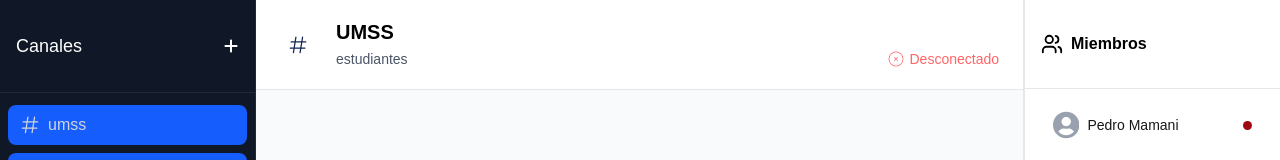
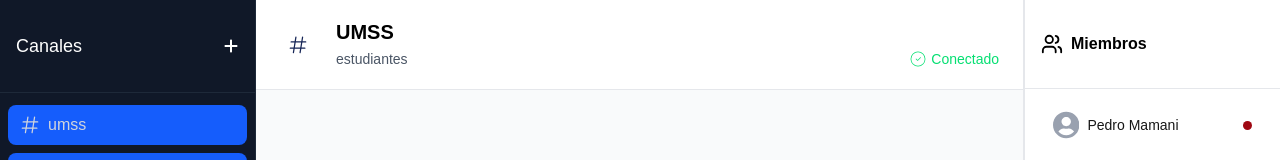
Before and after one commit to neverdead1/juntuChat-frontend, a Next.js app: page /dashBoard in a window 1280 px wide. Shown: the top 160 px of the page. Built offline with nearby package versions, Linux system fonts and the light colour scheme.

Commit message:
delete:codigo

```diff
--- a/src/app/dashBoard/components/headerChat.tsx
+++ b/src/app/dashBoard/components/headerChat.tsx
@@ -11,30 +11,24 @@
   return (
     <div className="w-full bg-white border-b border-gray-200 py-5 px-6 flex items-center justify-between">
 
-      {/* Columna 1: Botón */}
       <div className="shrink-0">
         <button className="p-2  text-blue-950 rounded-full transition duration-200">
           <GoHash size={20} />
         </button>
       </div>
 
-      {/* Columna 2: Nombre + Descripción + Estado */}
       <div className="flex-1 flex flex-col ml-5">
 
-        {/* Fila 1: Nombre */}
         <p className="text-black text-xl font-semibold leading-tight">
           {nombreChat}
         </p>
 
-        {/* Fila 2: Descripción + Estado */}
         <div className="flex items-center justify-between mt-1">
 
-          {/* Descripción */}
           <p className="text-gray-600 text-sm">
             {descripcion}
           </p>
 
-          {/* Estado */}
           {estado ? (
             <div className="flex items-center text-green-400 gap-1 ml-4">
               <CiCircleCheck size={18} />
--- a/src/app/dashBoard/components/inputChat.tsx
+++ b/src/app/dashBoard/components/inputChat.tsx
@@ -11,7 +11,6 @@
   return (
     <div className="flex items-center gap-2 w-full p-2 bg-white rounded-xl shadow-sm border border-gray-200">
 
-      {/* Input */}
       <input
         type="text"
         placeholder={`Mensaje en ${nombreGrupo ? "#" + nombreGrupo : "el grupo"}`}
@@ -20,7 +19,6 @@
         className="flex-1 text-gray-800 bg-transparent outline-none px-2"
       />
 
-      {/* Botón enviar */}
       <button
         onClick={onSend}
         className="p-2 rounded-lg bg-gray-200 hover:bg-gray-300 active:bg-blue-500 transition"
--- a/src/app/dashBoard/components/listaConectador.tsx
+++ b/src/app/dashBoard/components/listaConectador.tsx
@@ -9,10 +9,10 @@
 
 export function ListaConectados({ estadoUsr, nombreUsr }: Props) {
   return (
-    <div className="w-full px-3 py-1"> {/* mucho más compacto */}
+    <div className="w-full px-3 py-1">
 
       <button className="flex items-center gap-2 w-full hover:bg-gray-100 p-1 rounded-lg transition">
-        <FotoPerfilUsr imagenUrl="" ancho={32} alto={32} /> {/* tamaño reducido */}
+        <FotoPerfilUsr imagenUrl="" ancho={32} alto={32} />
 
         <div className="flex items-center justify-between w-full">
           <span className="font-medium text-sm truncate">{nombreUsr}</span>
--- a/src/app/dashBoard/components/slider/sliderCardsCanales.tsx
+++ b/src/app/dashBoard/components/slider/sliderCardsCanales.tsx
@@ -2,7 +2,7 @@
 
 interface Props {
   nombreGrupo: string;
-  isActive?: boolean; // nueva prop opcional para canal activo
+  isActive?: boolean;
 }
 
 export function SliderCardsCanales({ nombreGrupo, isActive = false }: Props) {
--- a/src/app/dashBoard/page.tsx
+++ b/src/app/dashBoard/page.tsx
@@ -21,18 +21,13 @@
   return (
     <div className="w-full h-screen flex overflow-hidden bg-white">
 
-      {/* ================================
-          COLUMNA 1 — SIDEBAR (IZQUIERDA)
-      ================================= */}
       <div className="w-64 h-full bg-gray-900 border-r border-gray-800 flex flex-col">
 
-        {/* Header */}
         <div className="text-white flex items-center justify-between px-4 py-8 border-b border-gray-800">
           <h1 className="text-lg font-medium">Canales</h1>
           <FaPlus className="cursor-pointer" />
         </div>
 
-        {/* Lista de canales */}
         <div className="flex-1 overflow-y-auto px-2 py-3 space-y-2">
           <SliderCardsCanales nombreGrupo={"umss"} />
           <SliderCardsCanales nombreGrupo={"frontend"} />
@@ -40,7 +35,7 @@
           <SliderCardsCanales nombreGrupo={"devops"} />
         </div>
 
-        {/* Perfil abajo */}
+
         <div className="p-3 border-t border-gray-800">
           <SliderPerfilCard
             nombreUsr={"Jhoan Claure"}
@@ -50,24 +45,17 @@
 
       </div>
 
-      {/* ================================
-          COLUMNA 2 — CHAT (CENTRO)
-      ================================= */}
       <div className="flex-1 h-full flex flex-col border-r border-gray-200">
 
-        {/* Header del chat */}
         <HeaderChat
           nombreChat={"UMSS"}
           descripcion={"estudiantes"}
-          estado={false}
+          estado={true}
         />
 
-        {/* Área de mensajes */}
         <div className="flex-1 bg-gray-50 border-b border-gray-300 overflow-y-auto">
-          {/* Aquí irán los mensajes */}
         </div>
 
-        {/* Input chat */}
         <div className="p-4">
           <InputChat
             mensaje={mensaje}
@@ -79,12 +67,8 @@
 
       </div>
 
-      {/* ================================
-          COLUMNA 3 — MIEMBROS (DERECHA)
-      ================================= */}
       <div className="w-64 h-full bg-white border-l border-gray-200 flex flex-col">
 
-        {/**Miembros */}
         <div className="flex items-center px-4 py-8 border-b border-gray-200">
           <LuUsers size={22} className="text-black" />
           <span className="ml-2 text-md font-semibold text-black">
@@ -92,9 +76,7 @@
           </span>
         </div>
 
-        {/* Lista conectados */}
         <div className="flex-1 p-3 space-y-3 overflow-y-auto">
-          {/* Encabezado */}
           <ListaConectados estadoUsr={false} nombreUsr="Pedro Mamani" />
           <ListaConectados estadoUsr={true} nombreUsr="Luis Condori" />
           <ListaConectados estadoUsr={true} nombreUsr="María López" />
```
